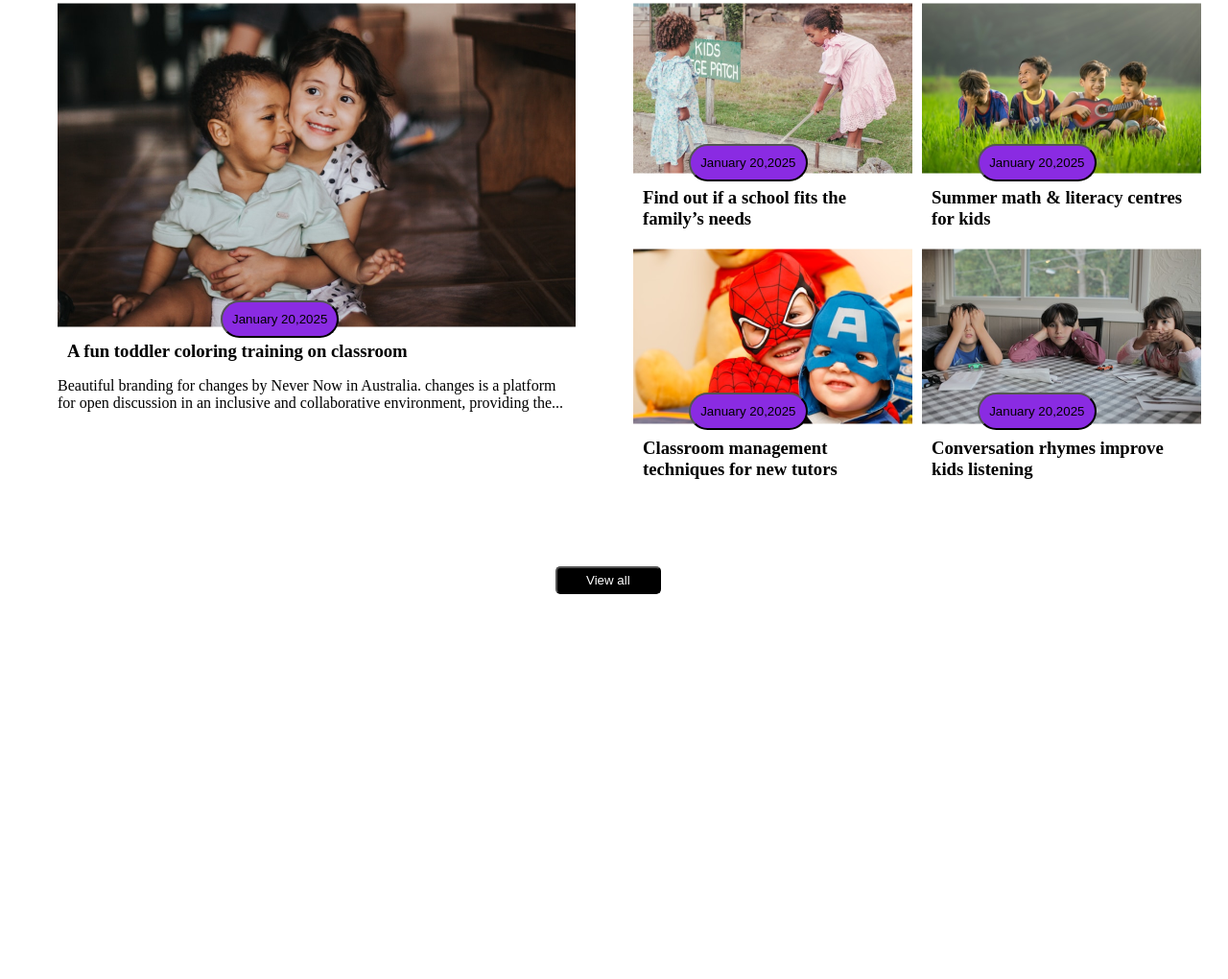
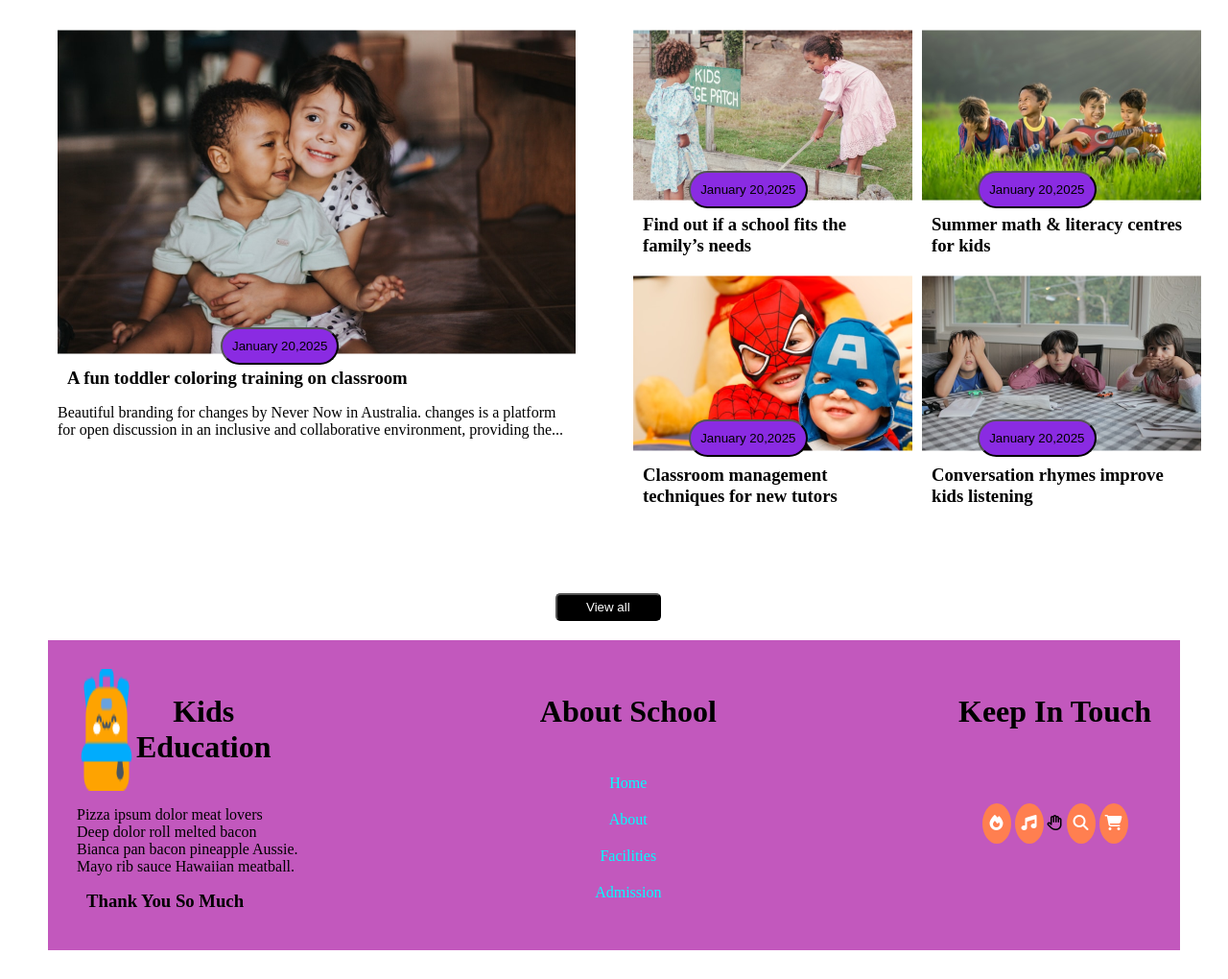
Before and after one commit to royel527/Assignment-02, a plain HTML site: page index.html in a window 1280 px wide. Shown: the part 1387-2407 px from the top of the page at 96% size. Before the commit the page ends 2036 px from the top, so only its background shows below. Drawn offline with Linux system fonts and the light colour scheme.

Commit message:
last commit

```diff
--- a/index.html
+++ b/index.html
@@ -22,7 +22,7 @@
 
     <button class="button">Contact</button> </ul>
 </div>
-</nav></section>
+</nav></section> <hr>
 <section class="hero">
     <div class="title">
 <h1><span class="color1">Empowering</span><br>
@@ -109,7 +109,33 @@
 
 </section></div></div><button class="last"> View all</button></div>
     </main>
-    <footer>
+    <footer class="finising" >
+        <section class="footer-holder" >
+            <div class="footer1">
+                <div class="logo"> <img src="assets/logo.png" alt="">
+            <h2> Kids <br>
+                Education</h2></div>
+            <p>Pizza ipsum dolor meat lovers <br>Deep dolor roll melted bacon <br> Bianca pan bacon pineapple Aussie. <br>
+                Mayo rib sauce Hawaiian meatball.</p>
+            <h3> Thank You So Much </h3> </div>
+<div class="footer2">
+    <h2>About School</h2>
+    <a class="nav-item2" href="#" >Home</a>
+    <a class="nav-item2" href="#" >About</a>
+    <a class="nav-item2" href="#" >Facilities</a>
+    <a class="nav-item2" href="#" >Admission</a>
+</div>
+<div class="footer3">
+    <h2>Keep In Touch</h2>
+    <i class="fa-solid fa-fire"></i>
+    <i class="fa-solid fa-music"></i>
+    <i class="fa-regular fa-hand"></i>
+    <i class="fa-solid fa-magnifying-glass"></i>
+                     <i class="fa-solid fa-cart-shopping"></i>
+</div>
+
+        </section>
+
 
     </footer>
 </body>
--- a/style.css
+++ b/style.css
@@ -69,6 +69,10 @@ padding-top: 20px;
 h3{
     margin: 10px;
 }
+h2{
+    text-align: center;
+    font-size: 2rem;
+}
 .icon,
 .last{
     text-align: center;
@@ -84,7 +88,8 @@ text-align: center;
 padding-top: 12px;
 color: #fff;
 }
-.main2{
+.main2,
+.logo{
     display: flex;
 }
 .main3{
@@ -164,4 +169,25 @@ color: #fff;
     margin-left: 45%;
     margin-top: 50px;
 }
+.finising{
+    background-color: rgb(194, 88, 189);
+    text-align: center;
+    margin: 20px;
+    padding: 30px;
 }
+.footer-holder{
+    display: flex;
+    justify-content: space-between;
+}
+.footer2{
+    display: grid;
+    grid-template-rows: 1,1fr;
+}
+.footer1{
+    max-width: 450px;
+    text-align: justify;
+}
+hr{
+    color: brown;
+
+}
```
